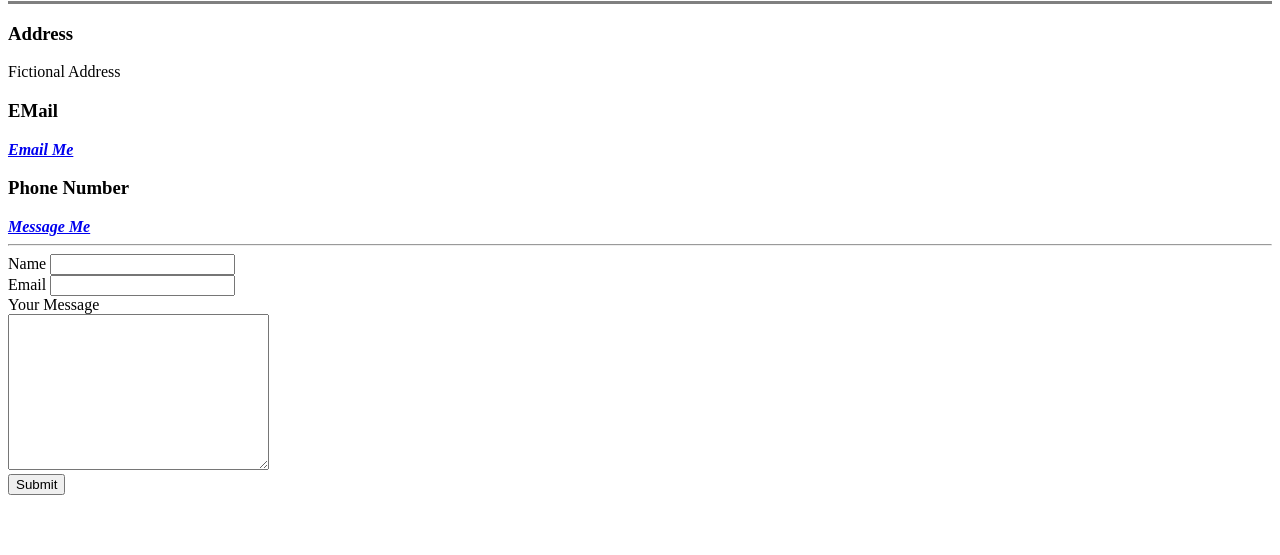
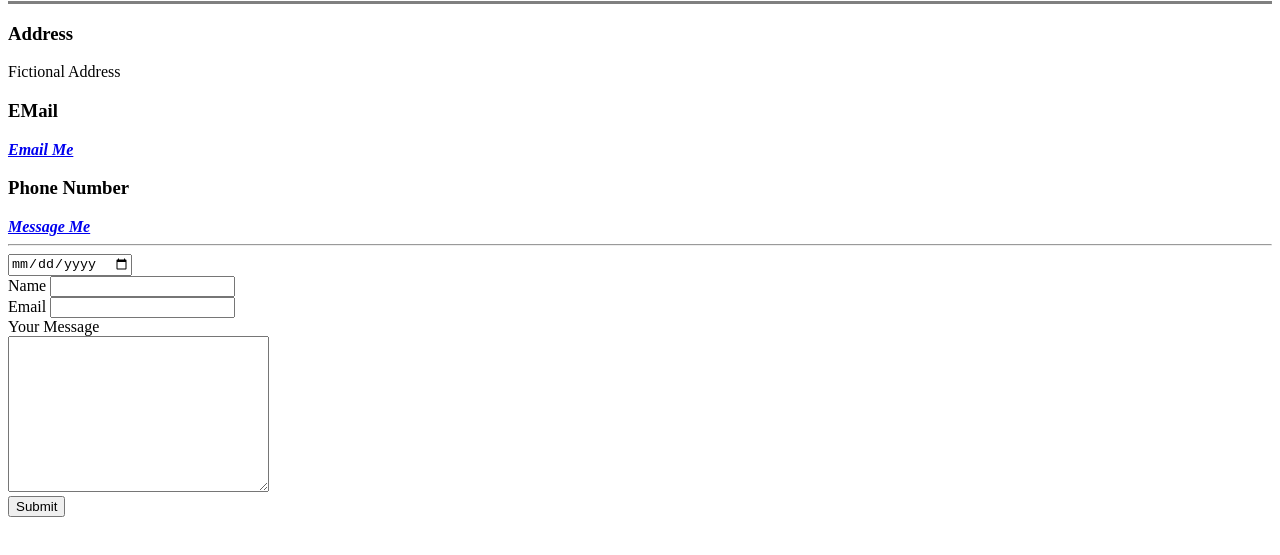
Before and after one commit to Sakshay2004/cv, a plain HTML site: page contact-me.html in a window 1280 px wide. Shown: the part 79-634 px from the top of the page. Drawn offline with Linux system fonts and the light colour scheme.

Commit message:
Update contact-me.html

```diff
--- a/contact-me.html
+++ b/contact-me.html
@@ -18,6 +18,7 @@
   <strong><em><a href="tel:987654321">Message Me</a></strong></em>
   <hr>
   <form class="" action="mailto:mail@gmail.com" method="post" enctype="text/plain">
+    <input type="date" name="" value""><br>
     <label> Name</label>
     <input type="text" name="Name" value="">
     <br>
```
